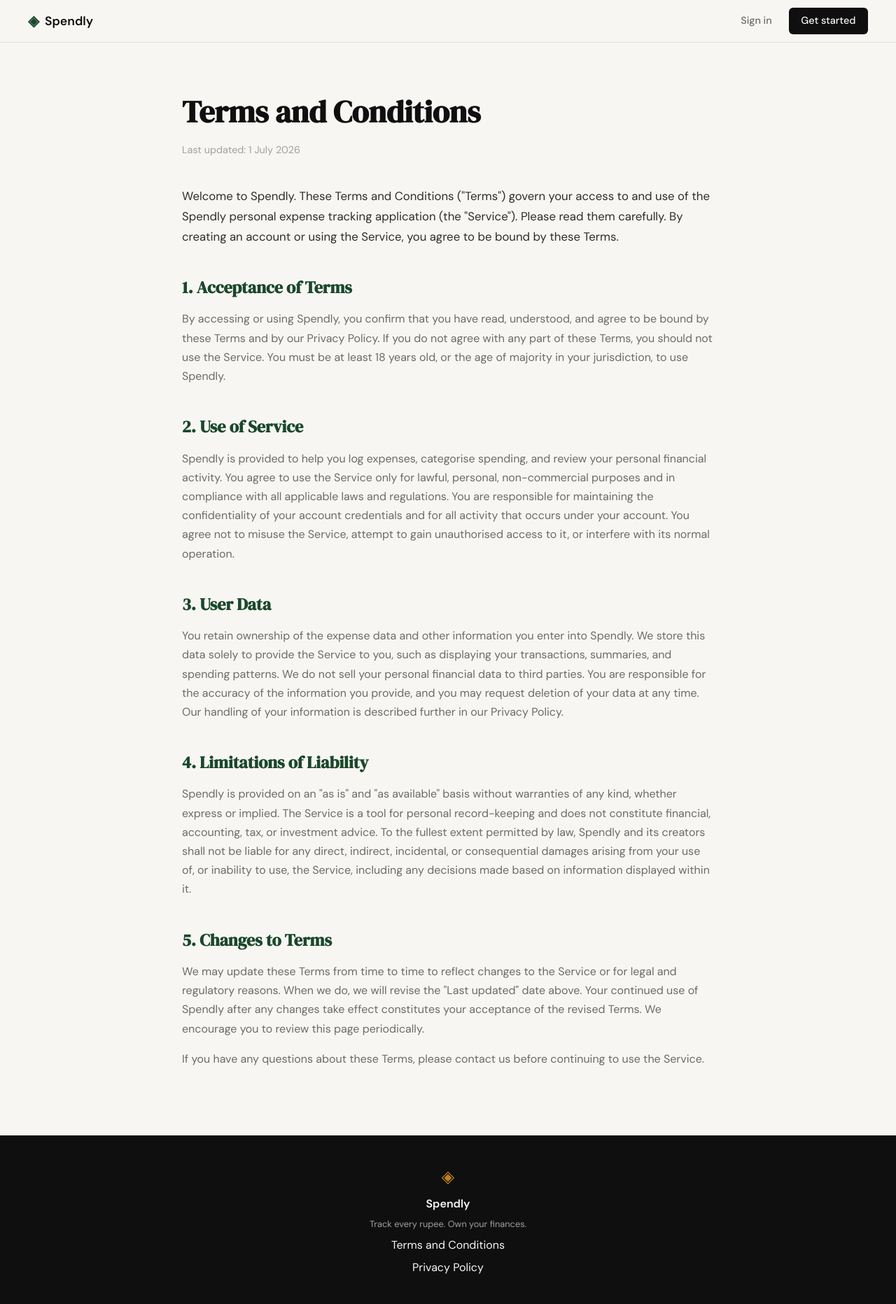
After one commit to JD2552000/Spendly, a Flask app: page /terms in a window 1280 px wide. The commit adds this page. Shown: the whole page at 70% size. Run offline with Flask 3, Linux system fonts and the light colour scheme.

Commit message:
landing: add terms and conditions page and route

```diff
--- a/app.py
+++ b/app.py
@@ -20,6 +20,11 @@ def register():
 @app.route("/login")
 def login():
     return render_template("login.html")
+
+
+@app.route("/terms")
+def terms():
+    return render_template("terms.html")
 
 
 # ------------------------------------------------------------------ #
--- a/static/css/style.css
+++ b/static/css/style.css
@@ -528,3 +528,53 @@ a { color: inherit; text-decoration: none; }
     .nav-links a:not(.nav-cta) { display: none; }
     .hero { padding: 3rem 1rem 2rem; }
 }
+
+/* ------------------------------------------------------------------ */
+/* Legal pages (Terms, Privacy)                                       */
+/* ------------------------------------------------------------------ */
+.legal {
+    padding: 4rem 2rem 5rem;
+}
+
+.legal-inner {
+    max-width: 760px;
+    margin: 0 auto;
+}
+
+.legal-title {
+    font-family: var(--font-display);
+    font-size: 2.75rem;
+    color: var(--ink);
+    margin: 0 0 0.5rem;
+}
+
+.legal-updated {
+    color: var(--ink-faint);
+    font-size: 0.9rem;
+    margin: 0 0 2.5rem;
+}
+
+.legal-intro {
+    color: var(--ink-soft);
+    font-size: 1.05rem;
+    line-height: 1.7;
+    margin: 0 0 2.5rem;
+}
+
+.legal-heading {
+    font-family: var(--font-display);
+    font-size: 1.5rem;
+    color: var(--accent);
+    margin: 2.5rem 0 0.75rem;
+}
+
+.legal-body {
+    color: var(--ink-muted);
+    line-height: 1.7;
+    margin: 0 0 1rem;
+}
+
+@media (max-width: 600px) {
+    .legal { padding: 2.5rem 1rem 3rem; }
+    .legal-title { font-size: 2rem; }
+}
--- a/templates/base.html
+++ b/templates/base.html
@@ -34,7 +34,7 @@
             <span class="brand-icon">◈</span>
             <span class="footer-name">Spendly</span>
             <p class="footer-copy">Track every rupee. Own your finances.</p>
-            <a href="#">Terms and Conditions</a>
+            <a href="{{ url_for('terms') }}">Terms and Conditions</a>
             <a href="#">Privacy Policy</a>
         </div>
     </footer>
--- /dev/null
+++ b/templates/terms.html
@@ -0,0 +1,79 @@
+{% extends "base.html" %}
+
+{% block title %}Terms and Conditions — Spendly{% endblock %}
+
+{% block content %}
+
+<section class="legal">
+    <div class="legal-inner">
+        <h1 class="legal-title">Terms and Conditions</h1>
+        <p class="legal-updated">Last updated: 1 July 2026</p>
+
+        <p class="legal-intro">
+            Welcome to Spendly. These Terms and Conditions ("Terms") govern your
+            access to and use of the Spendly personal expense tracking application
+            (the "Service"). Please read them carefully. By creating an account or
+            using the Service, you agree to be bound by these Terms.
+        </p>
+
+        <h2 class="legal-heading">1. Acceptance of Terms</h2>
+        <p class="legal-body">
+            By accessing or using Spendly, you confirm that you have read,
+            understood, and agree to be bound by these Terms and by our Privacy
+            Policy. If you do not agree with any part of these Terms, you should
+            not use the Service. You must be at least 18 years old, or the age of
+            majority in your jurisdiction, to use Spendly.
+        </p>
+
+        <h2 class="legal-heading">2. Use of Service</h2>
+        <p class="legal-body">
+            Spendly is provided to help you log expenses, categorise spending, and
+            review your personal financial activity. You agree to use the Service
+            only for lawful, personal, non-commercial purposes and in compliance
+            with all applicable laws and regulations. You are responsible for
+            maintaining the confidentiality of your account credentials and for all
+            activity that occurs under your account. You agree not to misuse the
+            Service, attempt to gain unauthorised access to it, or interfere with
+            its normal operation.
+        </p>
+
+        <h2 class="legal-heading">3. User Data</h2>
+        <p class="legal-body">
+            You retain ownership of the expense data and other information you enter
+            into Spendly. We store this data solely to provide the Service to you,
+            such as displaying your transactions, summaries, and spending patterns.
+            We do not sell your personal financial data to third parties. You are
+            responsible for the accuracy of the information you provide, and you may
+            request deletion of your data at any time. Our handling of your
+            information is described further in our Privacy Policy.
+        </p>
+
+        <h2 class="legal-heading">4. Limitations of Liability</h2>
+        <p class="legal-body">
+            Spendly is provided on an "as is" and "as available" basis without
+            warranties of any kind, whether express or implied. The Service is a
+            tool for personal record-keeping and does not constitute financial,
+            accounting, tax, or investment advice. To the fullest extent permitted
+            by law, Spendly and its creators shall not be liable for any direct,
+            indirect, incidental, or consequential damages arising from your use of,
+            or inability to use, the Service, including any decisions made based on
+            information displayed within it.
+        </p>
+
+        <h2 class="legal-heading">5. Changes to Terms</h2>
+        <p class="legal-body">
+            We may update these Terms from time to time to reflect changes to the
+            Service or for legal and regulatory reasons. When we do, we will revise
+            the "Last updated" date above. Your continued use of Spendly after any
+            changes take effect constitutes your acceptance of the revised Terms. We
+            encourage you to review this page periodically.
+        </p>
+
+        <p class="legal-body">
+            If you have any questions about these Terms, please contact us before
+            continuing to use the Service.
+        </p>
+    </div>
+</section>
+
+{% endblock %}
```
Also changed, not shown: SlashCommandsInfo.txt (added, +47 -0 lines).
